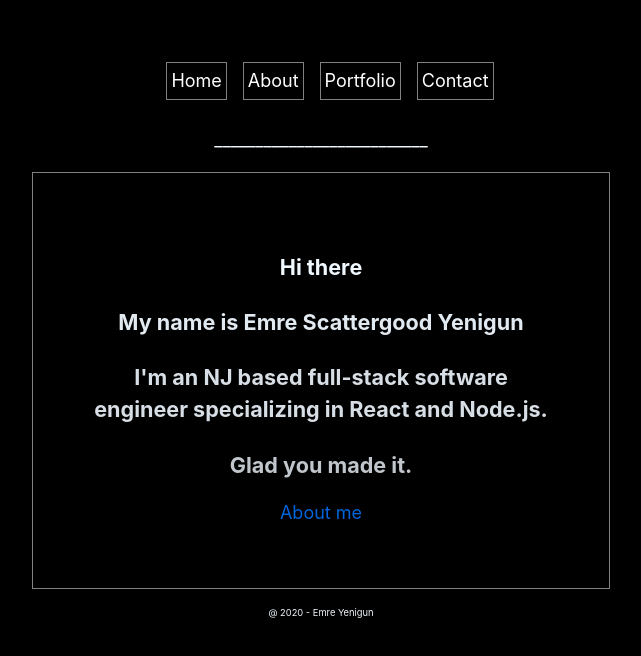
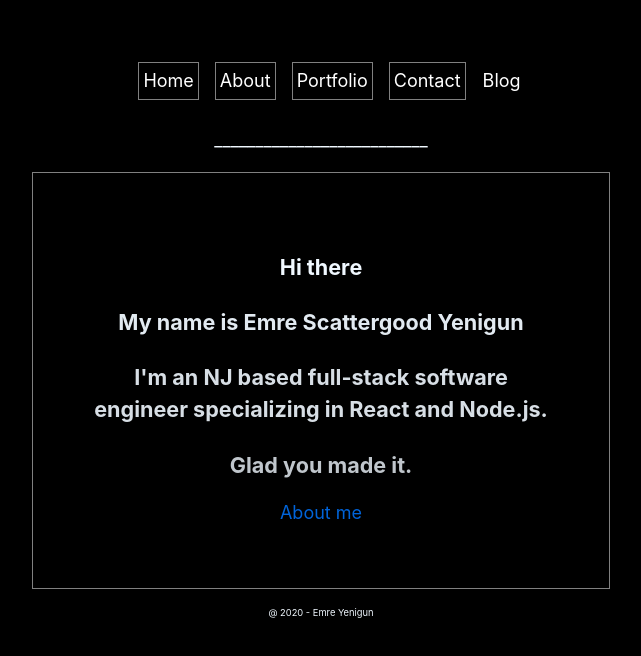
Before and after one commit to esyeng/emreyenigun.com, a Next.js app: page / in a window 1280 px wide. Shown: the top 656 px of the page, without its empty margins (319-960 px from the left). Built offline with nearby package versions, Linux system fonts and the light colour scheme.

Commit message:
Feat: add blog tab

```diff
--- a/components/layout.js
+++ b/components/layout.js
@@ -33,6 +33,9 @@ export default function Layout({ children, home }) {
         </Link>
         <Link href="/contact">
           <a className="headLink">Contact</a>
+        </Link>
+        <Link href="/blog">
+          <a className="headlink">Blog</a>
         </Link>
       </Navbar>
 
```
